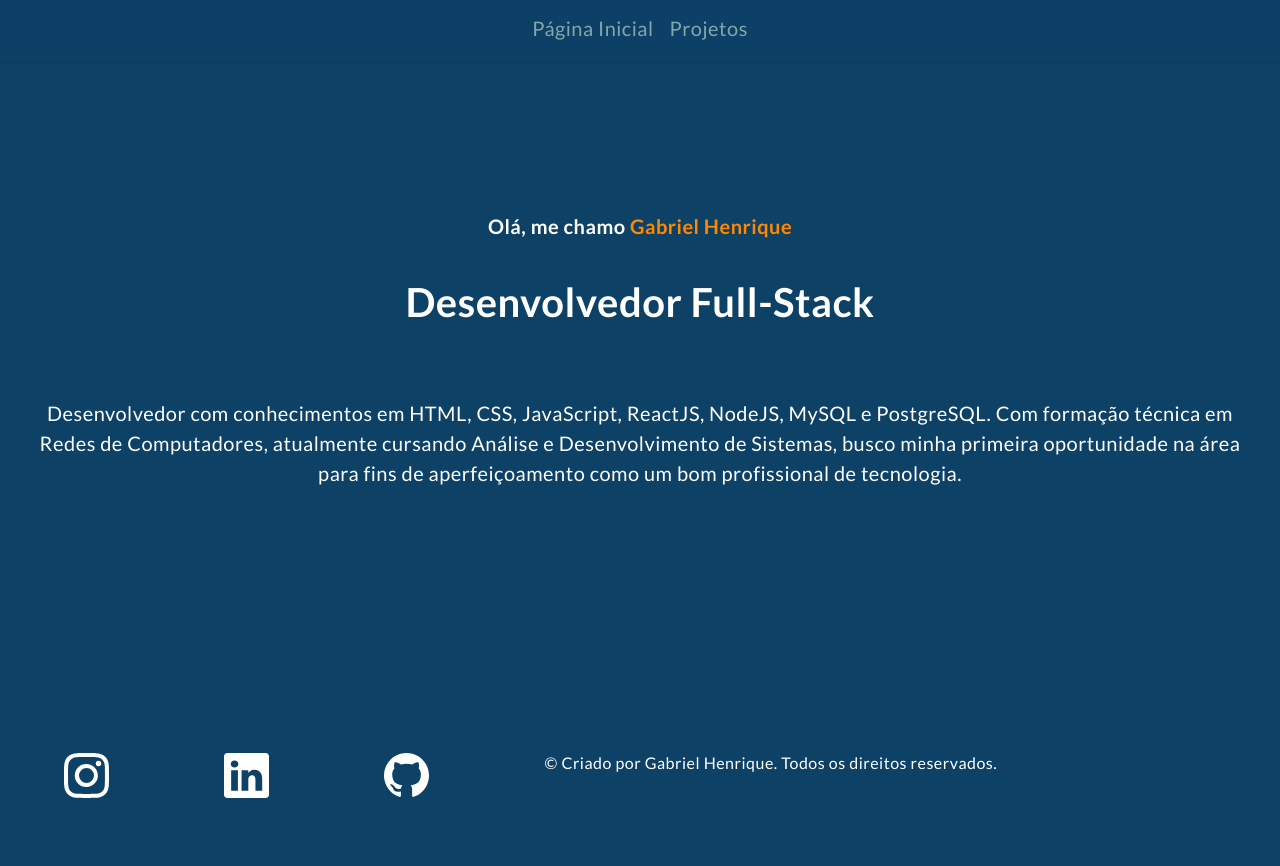
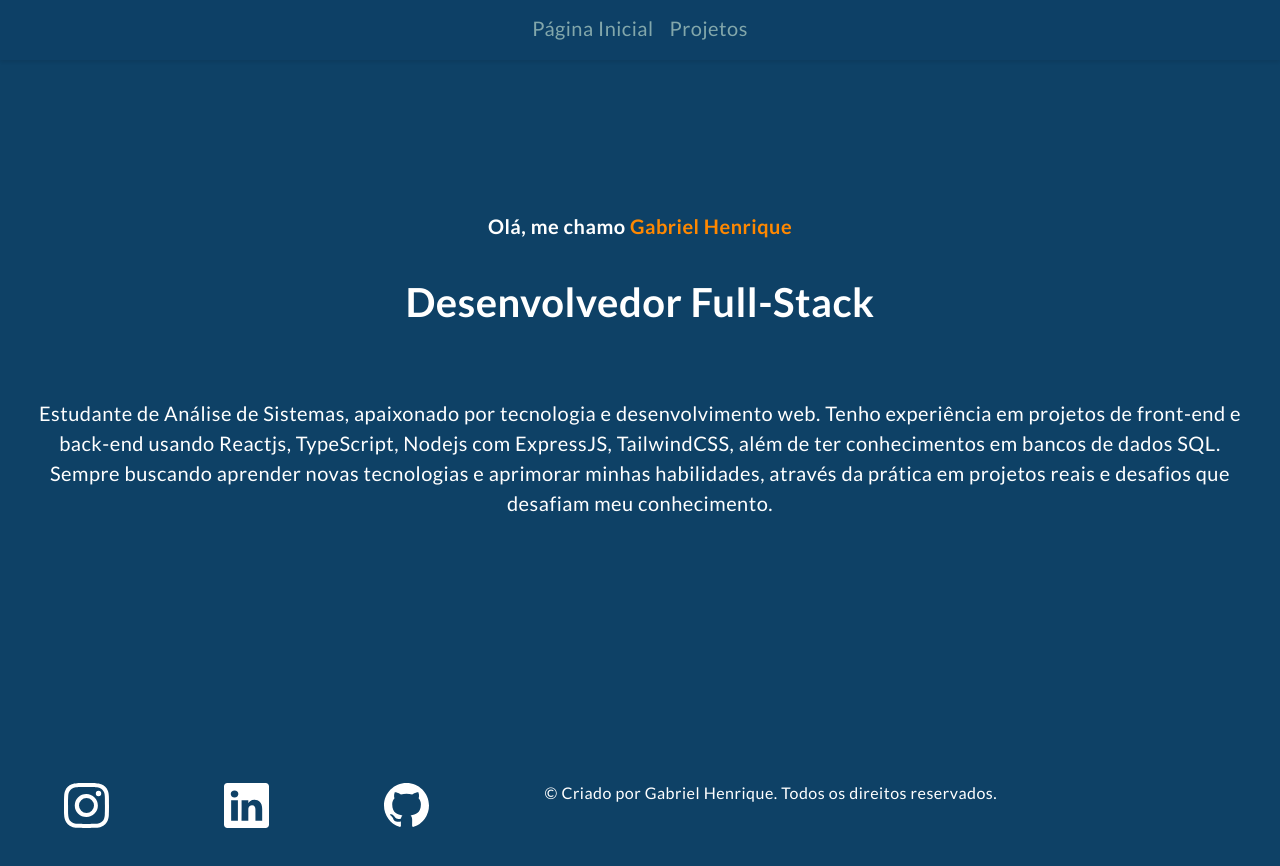
Before and after one commit to gabrielhenriqCS/portifolio, a Next.js app: page / in a window 1280 px wide. Shown: the top 866 px of the page. Built offline with nearby package versions, Linux system fonts and the light colour scheme; a web font is replaced by a local one.

Commit message:
feat: adicionando grid para organizar a lista de projetos

```diff
--- a/src/app/(public)/projetos/page_projects.module.scss
+++ b/src/app/(public)/projetos/page_projects.module.scss
@@ -3,10 +3,8 @@
 .page_projects {
     @include mix.flex-center;
     flex-direction: column;
-    gap: 0;
     h1 {
         font-size: 2rem;
         margin-bottom: 1rem;
-
     }
 }
--- a/src/app/components/ProjectCard/data.js
+++ b/src/app/components/ProjectCard/data.js
@@ -1,3 +1,4 @@
+
 export const projects = [
   {
     title: "Dripstore",
@@ -20,4 +21,8 @@ export const projects = [
     width: 500,
     height: 250,
   },
+  {
+    title: "Página de procurar perfil do Github",
+    acessAlt: "Página de procurar perfil do Github",
+  }
 ];
--- a/src/app/pages/Header/Header.jsx
+++ b/src/app/pages/Header/Header.jsx
@@ -9,10 +9,8 @@ export default function Header() {
       <h1 className={style.titulo}>Desenvolvedor Full-Stack</h1>
       <article className={style.descricao}>
         <p>
-          Desenvolvedor com conhecimentos em HTML, CSS, JavaScript, ReactJS, NodeJS, MySQL e PostgreSQL.
-          Com formação técnica em Redes de Computadores, atualmente cursando Análise e Desenvolvimento
-          de Sistemas, busco minha primeira oportunidade na área para fins de aperfeiçoamento como um
-          bom profissional de tecnologia.
+          Estudante de Análise de Sistemas, apaixonado por tecnologia e
+          desenvolvimento web. Tenho experiência em projetos de front-end e back-end usando Reactjs, TypeScript, Nodejs com ExpressJS, TailwindCSS, além de ter conhecimentos em bancos de dados SQL. Sempre buscando aprender novas tecnologias e aprimorar minhas habilidades, através da prática em projetos reais e desafios que desafiam meu conhecimento.
         </p>
       </article>
     </header>
```
Also changed, not shown: src/app/components/ProjectCard/Projetos.module.scss (+4 -4 lines).
